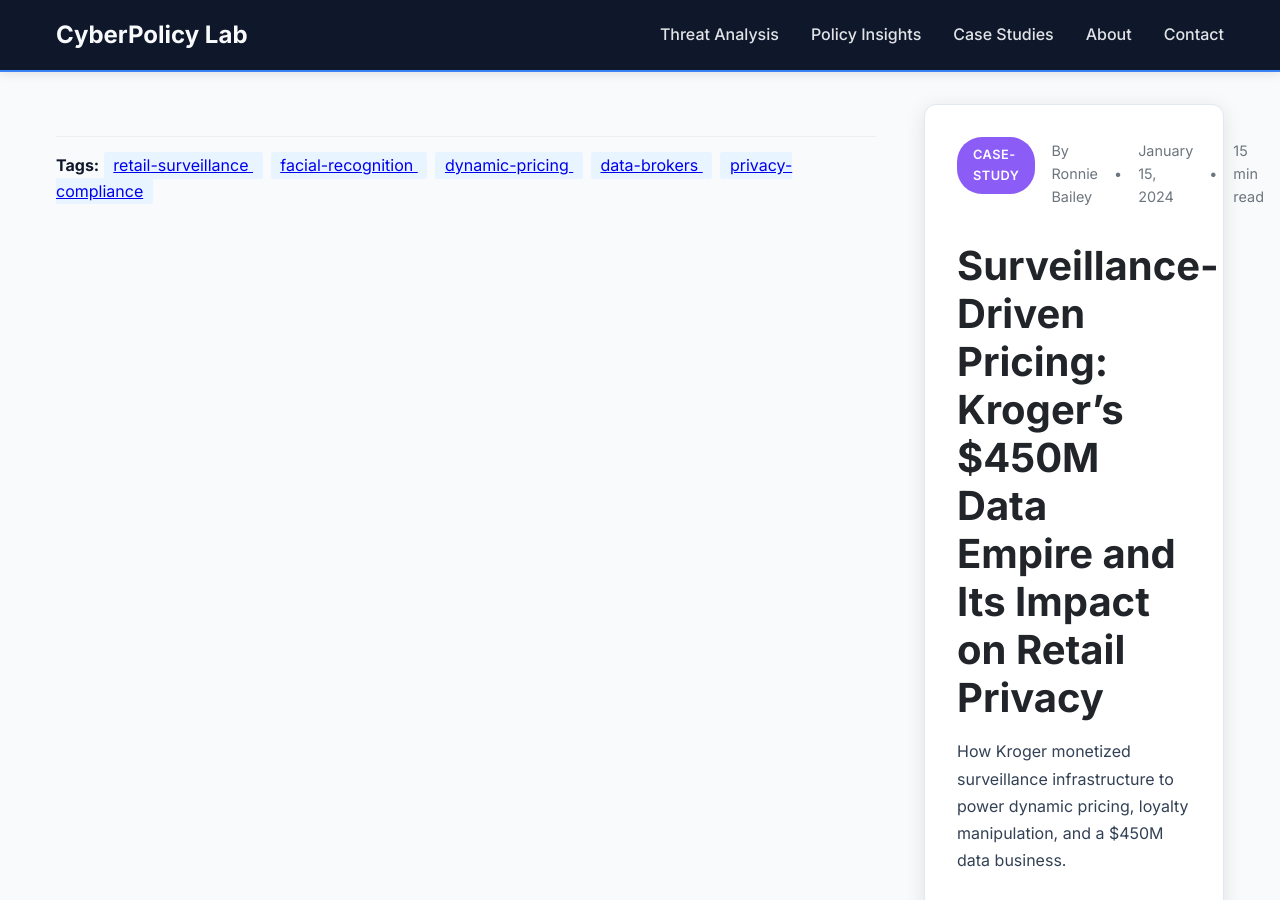
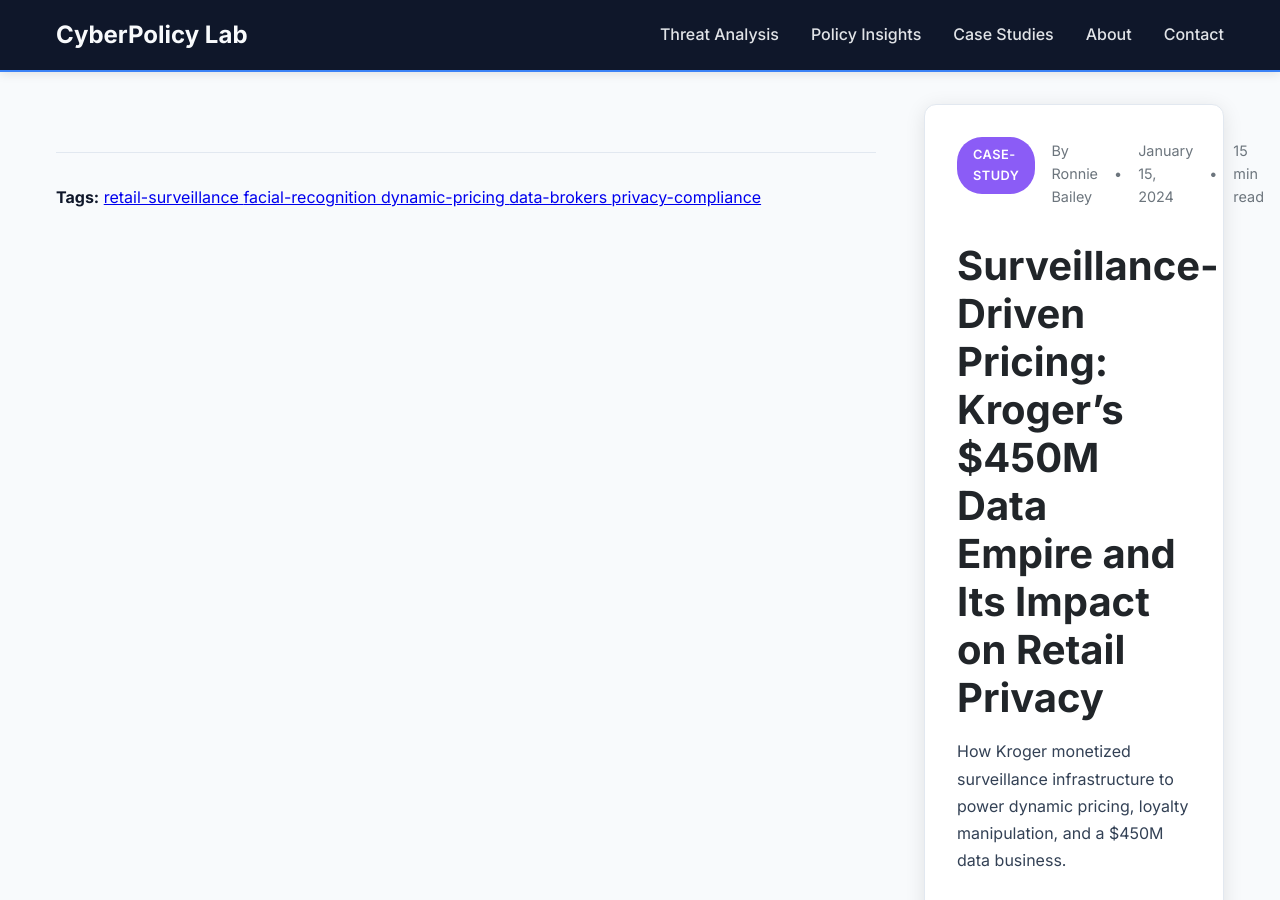
Before and after one commit to ronnie-bailey/threatlines, a Jekyll site: the page built from _posts/2024-01-15-kroger-surveillance-analysis.md, in a window 1280 px wide and 900 px high. Built offline with Jekyll 4.4.1, drawn with Linux system fonts in a browser that asks for light colours.

Commit message:
Update main.css

```diff
--- a/assets/css/main.css
+++ b/assets/css/main.css
@@ -757,57 +757,3 @@
         padding: 1rem;
     }
 }
-
-
-
-/* Tag Cloud */
-.tag-cloud {
-  margin-bottom: 2rem;
-  line-height: 2;
-}
-
-.tag-cloud .tag {
-  display: inline-block;
-  padding: 0.3rem 0.8rem;
-  margin: 0.2rem;
-  background: #f0f5ff;
-  border-radius: 4px;
-  transition: all 0.3s ease;
-}
-
-/* Tag Sections */
-.tag-section {
-  padding: 2rem 0;
-  border-bottom: 1px solid #eee;
-}
-
-.tag-section h2 {
-  margin-bottom: 1rem;
-  padding-bottom: 0.5rem;
-  border-bottom: 2px solid #3a7bd5;
-}
-
-.post-list li {
-  margin-bottom: 0.8rem;
-  display: flex;
-  justify-content: space-between;
-}
-
-.post-date {
-  color: #6c757d;
-  font-size: 0.9rem;
-}
-
-/* Post Tags */
-.post-tags {
-  margin-top: 2rem;
-  padding-top: 1rem;
-  border-top: 1px solid #eee;
-}
-
-.post-tag {
-  background: #e8f4ff;
-  padding: 0.2rem 0.6rem;
-  border-radius: 3px;
-  margin-right: 0.5rem;
-}
```
